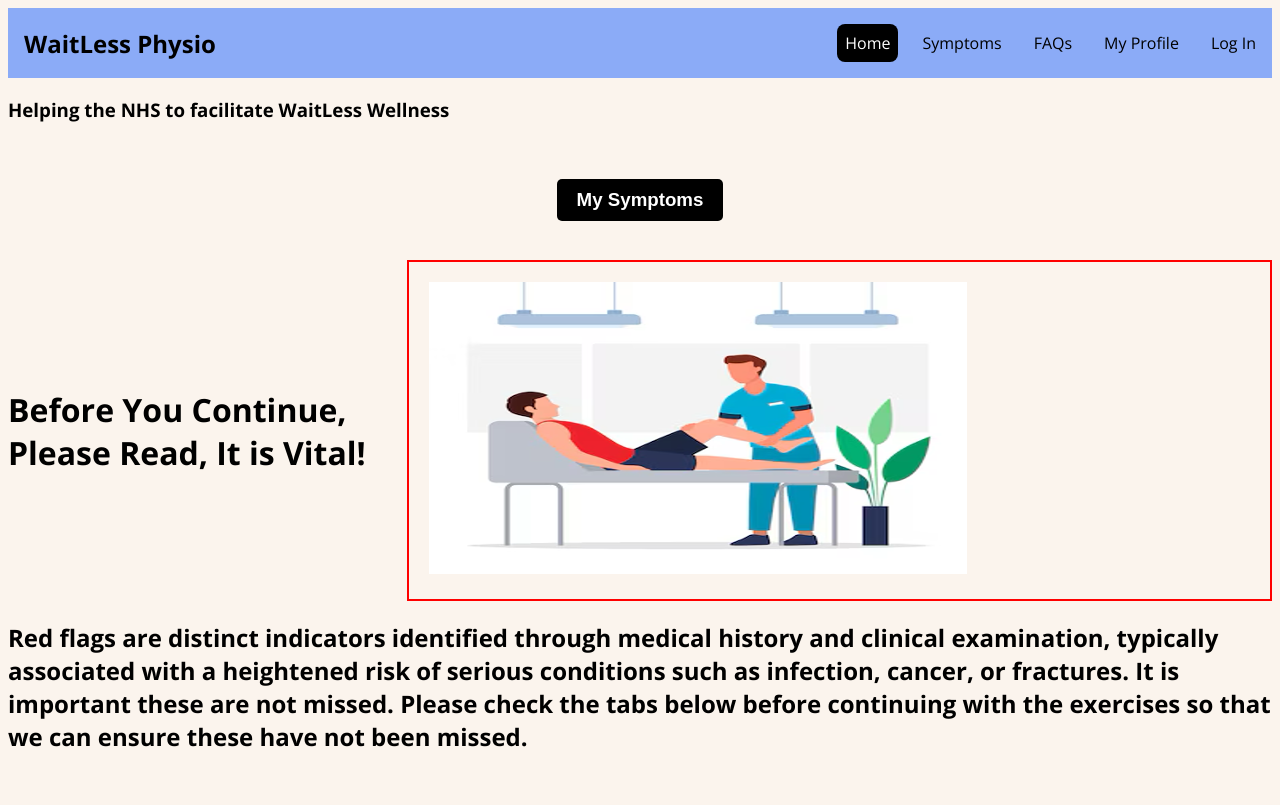
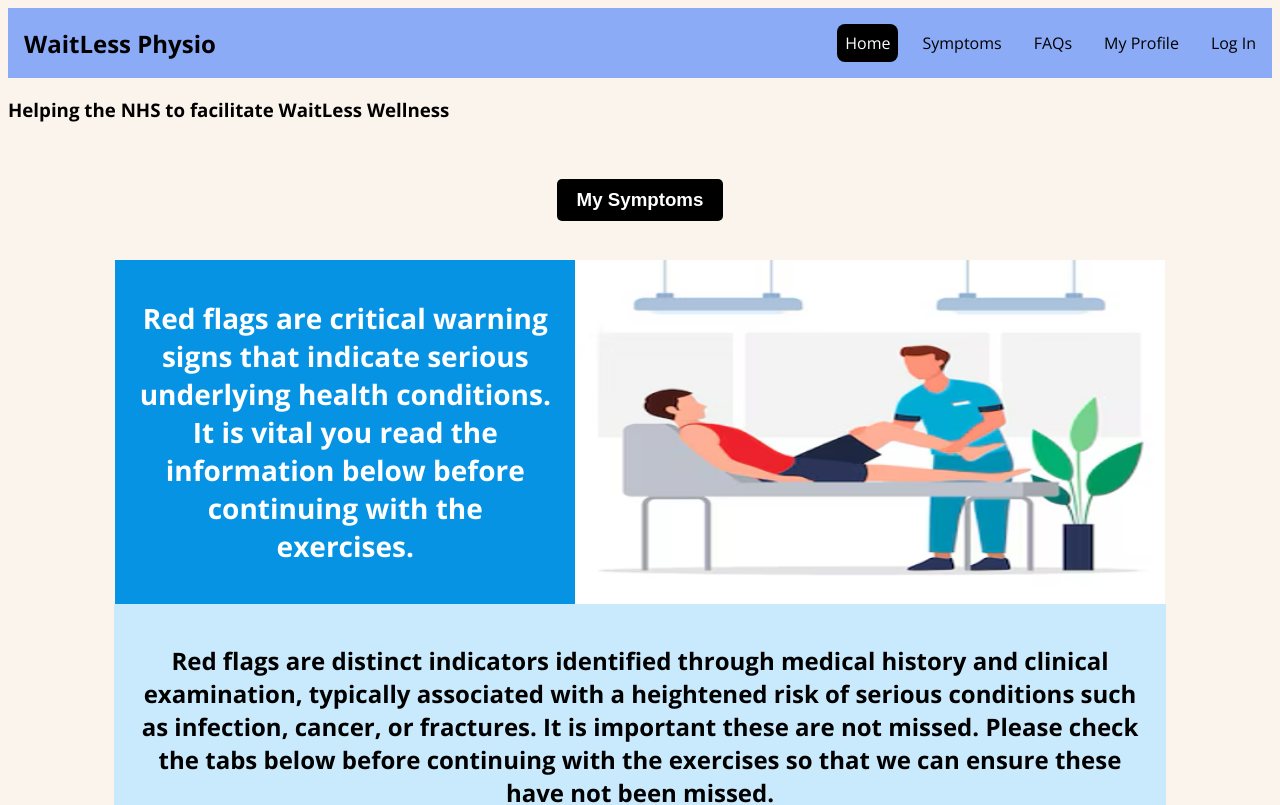
Before and after one commit to tosinfolarin/PhysioApp, a React (Vite) app in the folder Frontend/: page / in a window 1280 px wide. Shown: the top 805 px of the page. Built offline with nearby package versions, Linux system fonts and the light colour scheme.

Commit message:
frontpage editted and faq further edited

```diff
--- a/Frontend/src/components/FAQDrop.jsx
+++ b/Frontend/src/components/FAQDrop.jsx
@@ -8,9 +8,9 @@ const FAQs = () => {
         { isOpen: false, question: "How long would this take to get better?", answer: "Muscles tend to take 8-12 weeks to adapt and get stronger, it is important to stay consistent with exercises to see the full effects. Different symptoms can vary in recovery time. Recovery time also depends on the type of symptoms you have." },
         { isOpen: false, question: "Can I have a pain killing injection?", answer: "We advise to attempt the least invasive techniques before moving onto the more invasive options such as injections and operations. This is because these more invasive treatments may not always produce the desired outcomes and the cons may outweigh the pros of the treatment" },
         { isOpen: false, question: "Is Ice or Heat better for my injury?", answer: "The answer to this is 'Whatever works best for you'. We tend to find that heat works better for individuals with lower back pain but ice could work better for those who have inflammation of the joints. For arthritic pains, heat also tends to work better" },
-        { isOpen: false, question: "How many times a day should I do the exercises?", answer: "Answer5" },
+        { isOpen: false, question: "How many times a day should I do the exercises?", answer: "Ideally, you want to complete these exercises at least once during the day. With the exercises you do not have to complete them every day. According to the ACSM Guidelines, for strengthening, you should complete exercises for each major muscle group (chest, back, shoulders, abdominals, legs, forearms) at least 2-3 times a week. If you are able to complete these exercises more than 2-3 times in the region where you have your symptoms, this may have better outcomes. You also need to balance this activity with rest to allow your body to recover." },
         { isOpen: false, question: "Can I continue my regular activities and sports?", answer: "Yes. Although you may be experiencing discomfort, we recommend that you remain active during your rehabilitation. However, it is important not force yourself to do activities in the same way you were before your symptoms, it is important to ease yourself back into the flow of the activities." },
-        { isOpen: false, question: "What should I do if my pain worsens?", answer: "Answer7" },
+        { isOpen: false, question: "What should I do if my pain worsens?", answer: "Increased pain is not always necessarily and indicator of worsening anatomically. Sometimes when you have more pai that may last hours, days or sometimes weeks, this can be termed as a flare up. During these flare ups, it is important to only complete the exercises you feel are the easiest and not push through excessive pain, you can also discuss with your GP regarding pain medication or opt for topical rubs like voltarol Gel or using thermotherapy (ice / heat)." },
 
     ];
 
--- a/Frontend/src/components/RedflagInfo.jsx
+++ b/Frontend/src/components/RedflagInfo.jsx
@@ -1,11 +1,13 @@
 const RedFlagInfo = () => {
-    return (
-        <div>
-            <h2>Red flags are distinct indicators identified through medical history and clinical examination,
-                typically associated with a heightened risk of serious conditions such as infection, cancer, or fractures.
-                It is important these are not missed. Please check the tabs below before continuing with the exercises so that we can ensure these have not been missed.</h2>
-        </div>
-     );
+  return (
+    <div className="red-flag-info-container">
+      <h2>
+        Red flags are distinct indicators identified through medical history and clinical examination,
+        typically associated with a heightened risk of serious conditions such as infection, cancer, or fractures.
+        It is important these are not missed. Please check the tabs below before continuing with the exercises so that we can ensure these have not been missed.
+      </h2>
+    </div>
+  );
 }
 
 export default RedFlagInfo;
--- a/Frontend/src/components/RedflagWarning.jsx
+++ b/Frontend/src/components/RedflagWarning.jsx
@@ -2,13 +2,14 @@ import PhysioConsultationImg from "../images/PhysioConsultationImg.png"; // Adju
 
 const RedflagWarning = () => {
   return (
-    <div className="aboutme-page">
+    <div className="red-flag-page">
 
-      <div className="pic-box">
-        <h1>Before You Continue, Please Read, It is Vital!</h1>
+      <div className="red-flag-intro">
+        <h1>Red flags are critical warning signs that indicate serious underlying health conditions.
+          It is vital you read the information below before continuing with the exercises.</h1>
       </div>
 
-      <div className="flex-c aboutme" role="region" aria-label="About Me">
+      <div className="flex-c redflags" role="region" aria-label="About Me">
         <img src={PhysioConsultationImg} alt="Image of physiotherapy consultation" className="ConsultationPic"/>
       </div>
 
--- a/Frontend/src/index.css
+++ b/Frontend/src/index.css
@@ -102,29 +102,7 @@ nav .menu span {
 
 
 
-.aboutme-page {
-  display: flex;
-}
 
-.pic-box {
-  flex: 0 1 30%; /* Adjust flex properties as needed */
-  border: transparent;
-  display: flex;
-  justify-content: center;
-  align-items: center; /* Center items vertically */
-}
-
-.instructor-image {
-  height: 250px;
-  width: 250px;}
-
-
-.flex-c {
-  flex: 1;
-  border: 2px solid rgb(255, 0, 0);
-  margin-left: 20px;
-  padding: 20px;
-}
 
 /* .navbar {
   display: flex;
@@ -214,6 +192,8 @@ button:focus-visible {
 
 
 
+
+
 .container {
   display: flex;
   justify-content: center; /* Center horizontally */
@@ -239,6 +219,53 @@ button:focus-visible {
   margin: 0; /* Remove default margin */
 }
 
+
+
+
+
+.red-flag-page {
+  display: flex;
+  width: 83%;
+  margin: 0 auto;
+}
+
+.red-flag-intro {
+  flex: 0 1 40%; /* Adjust flex properties as needed */
+  padding: 20px; /* Increase padding for better spacing */
+  font-size: 14px; /* Adjust font size as needed */
+  display: flex;
+  justify-content: center; /* Center horizontally */
+  align-items: center; /* Center vertically */
+  background-color: #0693E3;
+  color: white;
+  text-align: center; /* Center-align text within the div */
+}
+
+
+.instructor-image {
+  height: 250px;
+  width: 250px;}
+
+
+.flex-c {
+  flex: 1;
+  /* border: 2px solid #0056b3; */
+}
+
+.ConsultationPic {
+  width: 100%;
+  height: 100%;
+  object-fit: cover;
+}
+
+.red-flag-info-container {
+  width: 80%; /* Adjust this value to control the width of the container */
+  margin: 0 auto; /* Center the container horizontally */
+  padding: 20px; /* Add padding for space inside the container */
+  text-align: center; /* Center-align the text */
+  background-color: #C9EAFC; /* Optional: Add a background color */
+
+}
 
 
 
@@ -501,7 +528,7 @@ button:focus-visible {
 }
 
 .dropdown-content.show {
-  max-height: 100px;
+  max-height: 200px;
   max-width: 598px;
   text-align: center;
   justify-content: center;
```
